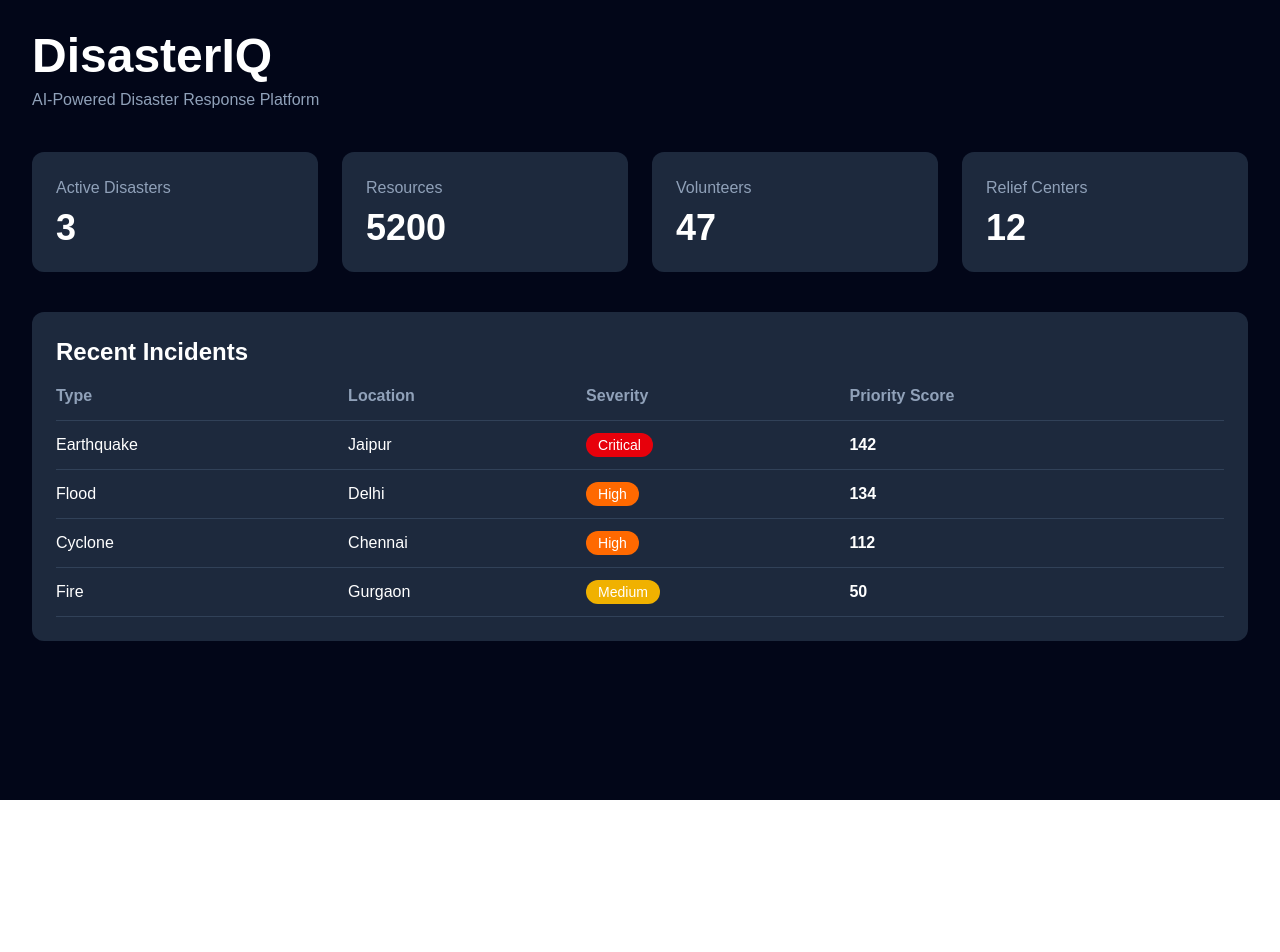
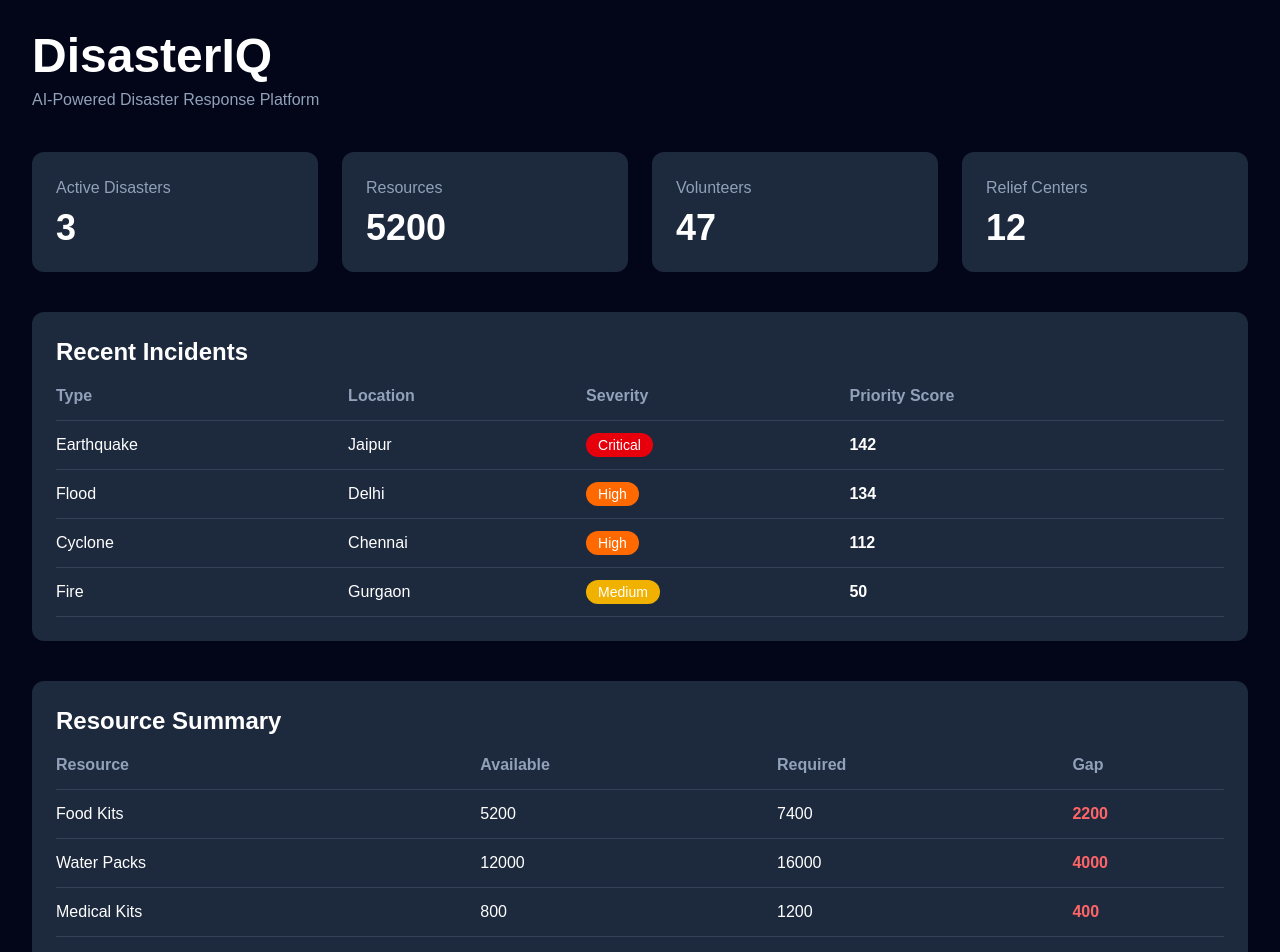
Before and after one commit to nityax06/DisasterIQ, a Next.js app in the folder frontend/: page / in a window 1280 px wide. Shown: the top 952 px of the page. Before the commit the page ends 800 px from the top, so only its background shows below. Built offline with nearby package versions, Linux system fonts and the light colour scheme.

Commit message:
Add resource summary panel

```diff
--- /dev/null
+++ b/frontend/app/components/ResourcePanel.tsx
@@ -0,0 +1,58 @@
+import { resources } from "../resources";
+
+export default function ResourcePanel() {
+  return (
+    <div className="mt-10 bg-slate-800 rounded-xl p-6">
+      <h2 className="text-2xl font-bold mb-4">
+        Resource Summary
+      </h2>
+
+      <table className="w-full text-left">
+        <thead>
+          <tr className="text-slate-400 border-b border-slate-700">
+            <th className="pb-3">Resource</th>
+            <th className="pb-3">Available</th>
+            <th className="pb-3">Required</th>
+            <th className="pb-3">Gap</th>
+          </tr>
+        </thead>
+
+        <tbody>
+          {resources.map((resource) => {
+            const gap =
+              resource.required - resource.available;
+
+            return (
+              <tr
+                key={resource.id}
+                className="border-b border-slate-700"
+              >
+                <td className="py-3">
+                  {resource.name}
+                </td>
+
+                <td className="py-3">
+                  {resource.available}
+                </td>
+
+                <td className="py-3">
+                  {resource.required}
+                </td>
+
+                <td
+                  className={`py-3 font-bold ${
+                    gap > 0
+                      ? "text-red-400"
+                      : "text-green-400"
+                  }`}
+                >
+                  {gap}
+                </td>
+              </tr>
+            );
+          })}
+        </tbody>
+      </table>
+    </div>
+  );
+}
--- a/frontend/app/page.tsx
+++ b/frontend/app/page.tsx
@@ -1,3 +1,4 @@
+import ResourcePanel from "./components/ResourcePanel";
 import IncidentTable from "./components/IncidentTable";
 import StatCard from "./components/StatCard";
 
@@ -19,6 +20,7 @@ export default function Home() {
         <StatCard title="Relief Centers" value="12" />
       </div>
       <IncidentTable />
+      <ResourcePanel />
     </main>
   );
 }
--- /dev/null
+++ b/frontend/app/resources.ts
@@ -0,0 +1,6 @@
+export const resources = [
+  { id: 1, name: "Food Kits", available: 5200, required: 7400 },
+  { id: 2, name: "Water Packs", available: 12000, required: 16000 },
+  { id: 3, name: "Medical Kits", available: 800, required: 1200 },
+  { id: 4, name: "Rescue Boats", available: 14, required: 25 },
+];
```
